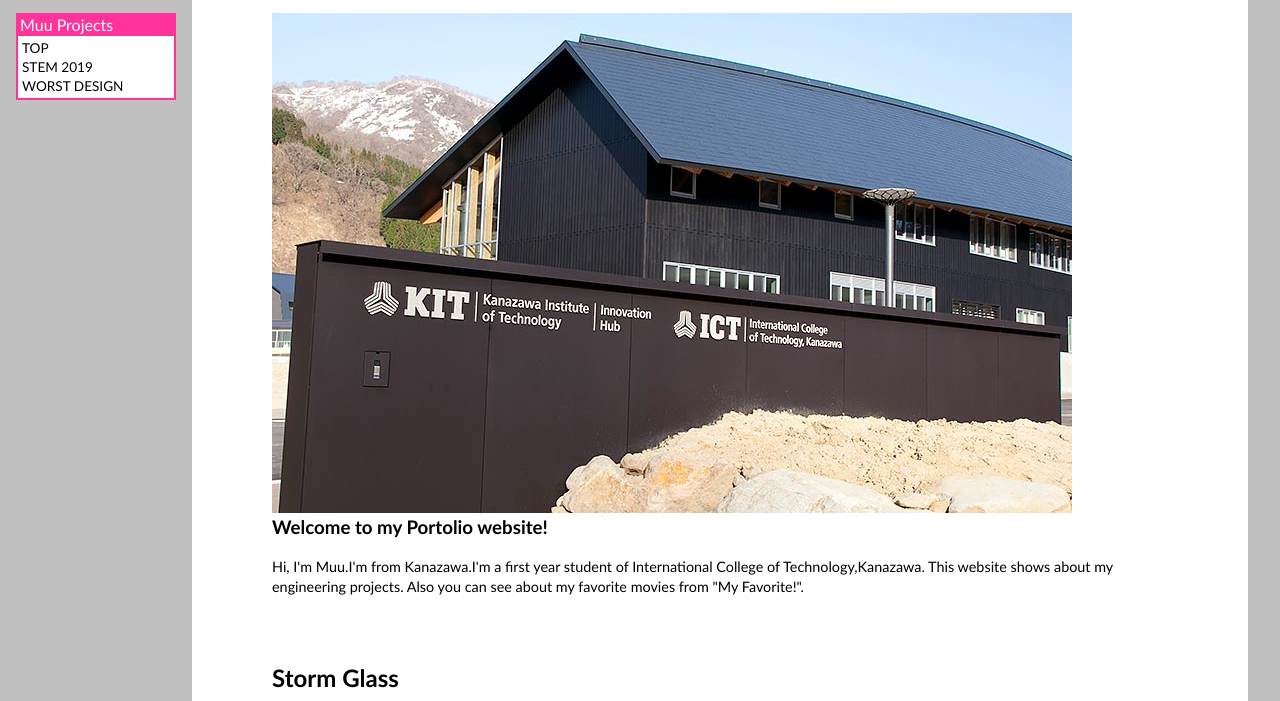
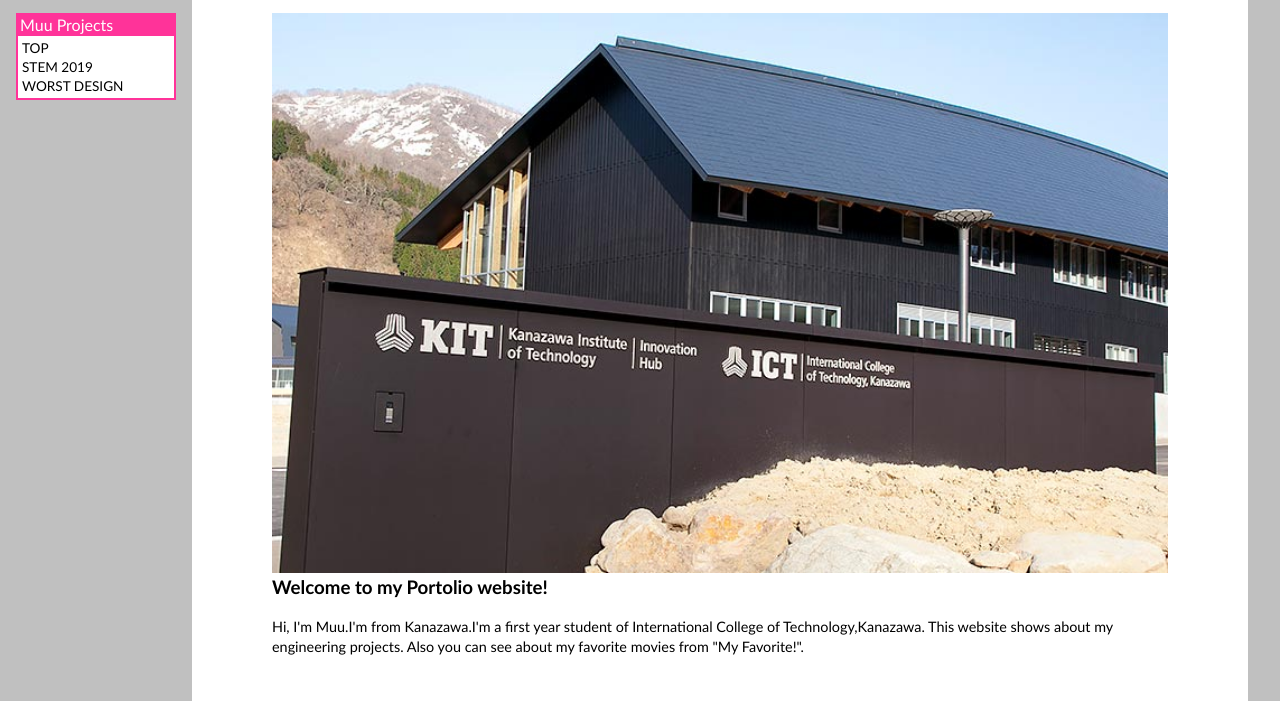
Before and after one commit to MiyuTokuyama/Miyuportfolio, a plain HTML site: page index.html in a window 1280 px wide. Shown: the part 99-800 px from the top of the page. Drawn offline with Linux system fonts and the light colour scheme.

```diff
--- a/css/layout.css
+++ b/css/layout.css
@@ -30,6 +30,7 @@ header h1, header h2 {
 #main {
     padding: 0 2em 2em 12em;
     position: relative;
+
 }
 #sidebar {
     position: absolute;
@@ -55,3 +56,14 @@ footer {
 footer p {
     margin: 0em;
 }
+img{
+    width: 100%;
+    max-width: 960px;
+    height: auto;
+}
+@media(max-width: 600px){
+     #main{
+      padding: 0;
+ visibility: hidden;
+      }
+    }
--- a/layout.css
+++ b/layout.css
@@ -55,3 +55,8 @@ footer {
 footer p {
     margin: 0em;
 }
+img{
+    width:100%;
+    max-width:960px;
+    height:auto;
+}
```
